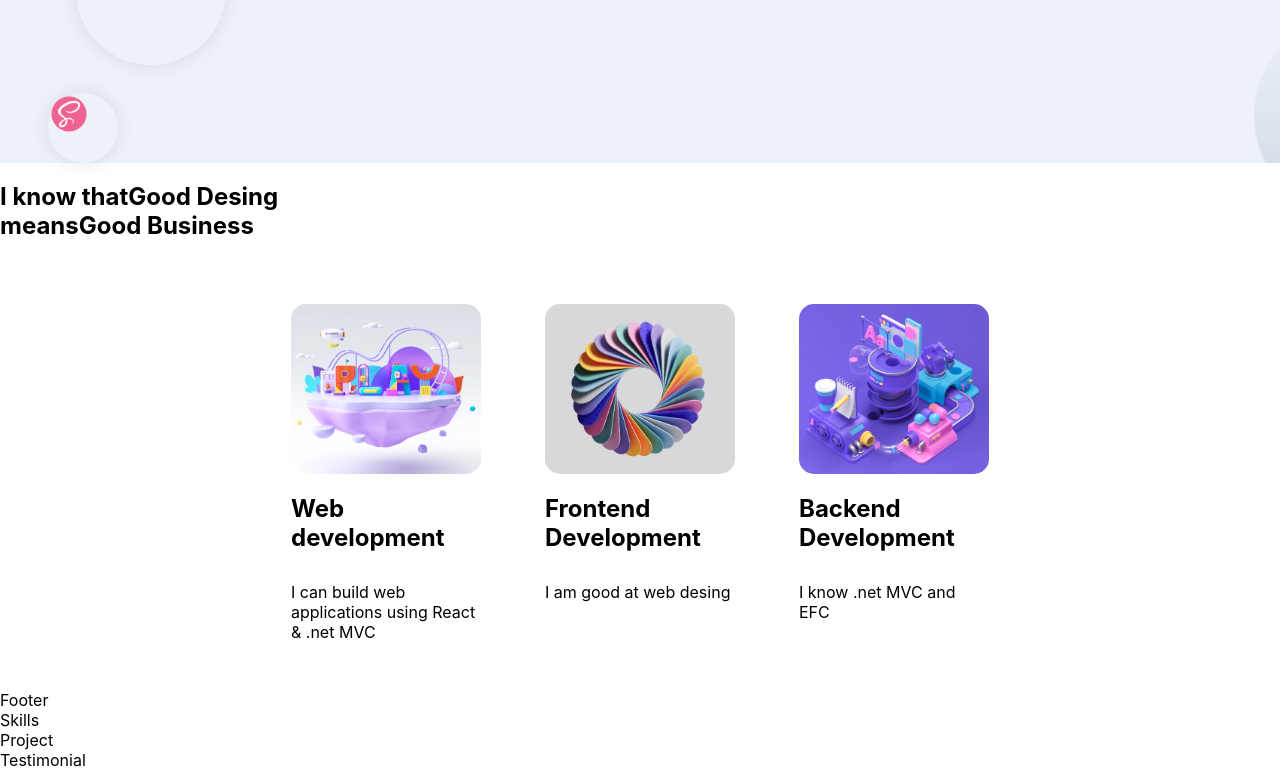
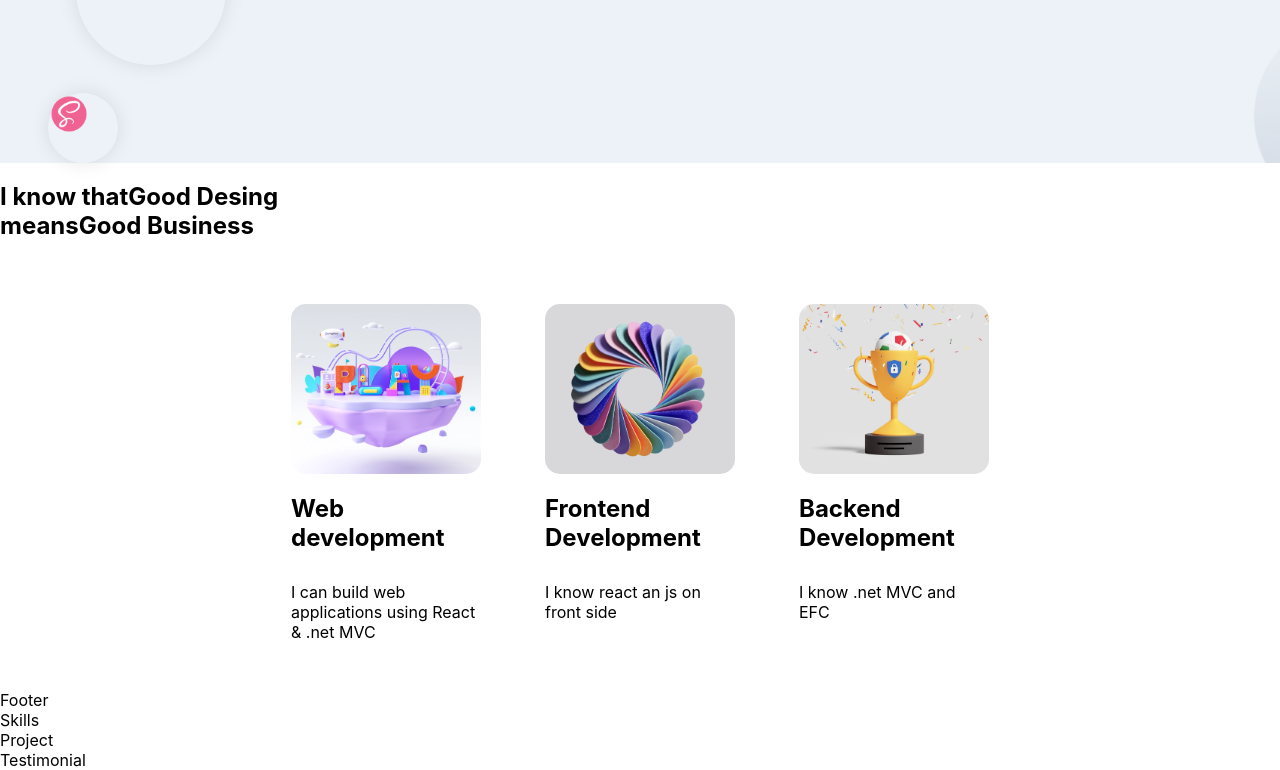
Before and after one commit to dcebeci/Portfolio, a React (Create React App) app in the folder frontend_react/: page / in a window 1280 px wide. Shown: the part 2342-3112 px from the top of the page. Built offline with nearby package versions, Linux system fonts and the light colour scheme.

Commit message:
api key girilecek.

```diff
--- a/frontend_react/src/container/About/About.jsx
+++ b/frontend_react/src/container/About/About.jsx
@@ -5,8 +5,8 @@ import {images} from '../../constants';
 
 const abouts = [{
   title: 'Web development', description: 'I can build web applications using React & .net MVC', imgUrl: images.about01},
-  {title: 'Frontend Development', description: 'I am good at web desing',imgUrl: images.about02},
-  {title: 'Backend Development', description: 'I know .net MVC and EFC',imgUrl: images.about04
+  {title: 'Frontend Development', description: 'I know react an js on front side ',imgUrl: images.about02},
+  {title: 'Backend Development', description: 'I know .net MVC and EFC',imgUrl: images.about03
 },];
 
 
```
